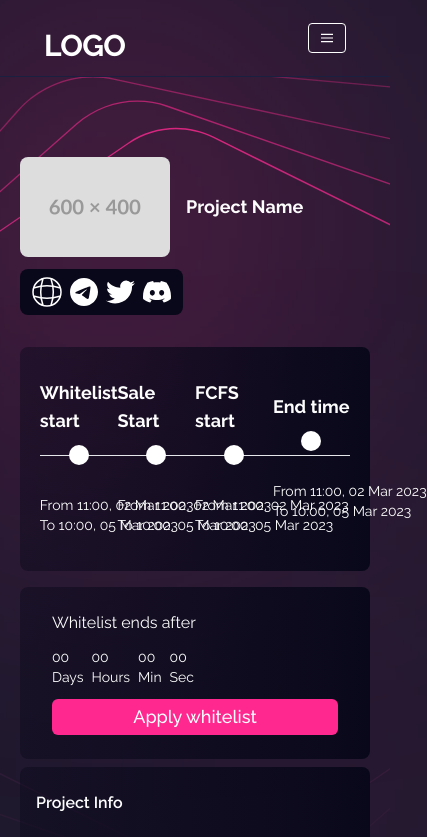
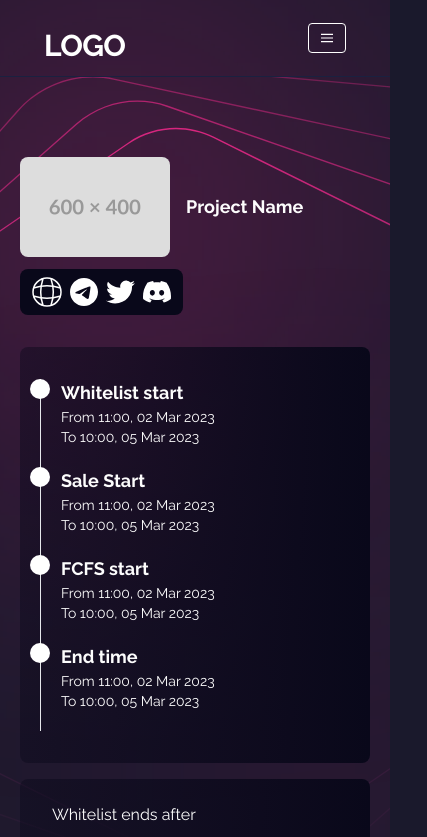
Before and after one commit to AlSirang/IDO-launchpad-figma-to-react, a React (Create React App) app: page /presale in a window 390 px wide. Shown: the top 837 px of the page, 427 px wide, since content can reach past the window. Built offline with nearby package versions, Linux system fonts and the light colour scheme.

Commit message:
fix: update time line component

```diff
--- a/src/components/presale-ui.js
+++ b/src/components/presale-ui.js
@@ -1,15 +1,16 @@
 export const TimelineSectoin = ({ text }) => {
   return (
-    <div className="relative  pb-5">
-      <h2 className="font-bold text-lg md:text-xl">{text}</h2>
-
-      <div className="absolute left-[50%] -bottom-[17px] translate-x-[-50%]">
+    <div className="relative pb-5">
+      <div className="absolute tablet:left-[50%] -left-[1px] tablet:-bottom-[17px] top-0 tablet:top-auto translate-x-[-50%]">
         <span className="inline-block w-[20px] h-[20px] bg-white rounded-full"></span>
       </div>
 
-      <div className="absolute bottom-[-80px]">
-        <p className="whitespace-nowrap text-sm">From 11:00, 02 Mar 2023</p>
-        <p className="whitespace-nowrap text-sm">To 10:00, 05 Mar 2023</p>
+      <div className="pl-5 tablet:pl-0">
+        <h2 className="font-bold text-lg md:text-xl">{text}</h2>
+        <div className="tablet:absolute  bottom-[-80px]">
+          <p className="whitespace-nowrap text-sm">From 11:00, 02 Mar 2023</p>
+          <p className="whitespace-nowrap text-sm">To 10:00, 05 Mar 2023</p>
+        </div>
       </div>
     </div>
   );
--- a/src/pages/presale.js
+++ b/src/pages/presale.js
@@ -33,18 +33,18 @@ export default function Presale() {
           </div>
         </section>
 
-        <DarkBackground className="px-5 py-8 rounded-lg h-56 mt-8">
-          <section className="grid grid-cols-12 border-b max-w-6xl m-auto">
-            <span className="col-span-3 inline-grid place-content-center">
+        <DarkBackground className="px-5 py-8 rounded-lg tablet:h-56 mt-8">
+          <section className="grid tablet:grid-cols-12 tablet:border-b border-l tablet:border-l-0 max-w-6xl m-auto">
+            <span className="col-span-3 inline-grid tablet:place-content-center">
               <TimelineSectoin text="Whitelist start" />
             </span>
-            <span className="col-span-3 inline-grid place-content-center">
+            <span className="col-span-3 inline-grid tablet:place-content-center">
               <TimelineSectoin text="Sale Start" />
             </span>
-            <span className="col-span-3 inline-grid place-content-center">
+            <span className="col-span-3 inline-grid tablet:place-content-center">
               <TimelineSectoin text="FCFS start" />
             </span>
-            <span className="col-span-3 inline-grid place-content-center">
+            <span className="col-span-3 inline-grid tablet:place-content-center">
               <TimelineSectoin text="End time" />
             </span>
           </section>
@@ -274,7 +274,7 @@ export default function Presale() {
             </p>
           </DarkBackground>
 
-          <div className="grid gap-2 mt-4">
+          <div className="grid gap-2 mt-4 pl-3">
             <div>
               <h3 className="font-semibold text-lg">Background</h3>
               <p>
```
